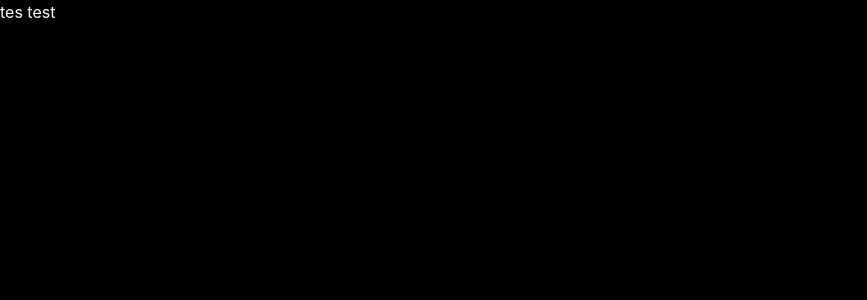
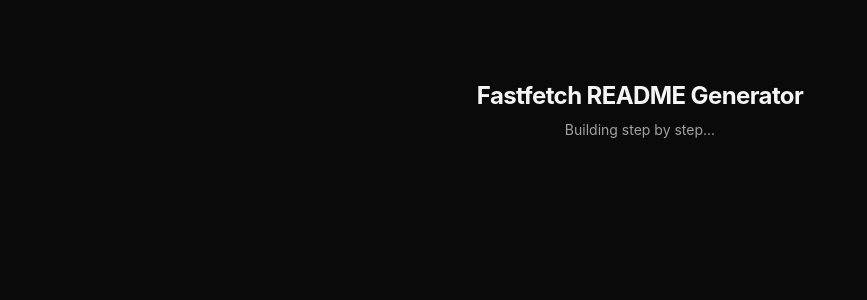
Before and after one commit to girimohit/ascii-fetch, a React (Vite) app: page / in a window 1280 px wide. Shown: the top 300 px of the page, without its empty margins (0-867 px from the left). Built offline with nearby package versions, Linux system fonts and the light colour scheme.

Commit message:
Add theme variables and grid background

```diff
--- a/src/App.tsx
+++ b/src/App.tsx
@@ -1,9 +1,12 @@
-function App() {
+export default function App() {
   return (
-    <>
-      <div className='w-full h-screen bg-black text-white'>tes test</div>
-    </>
-  )
+    <div className="min-h-screen bg-neutral-950 text-neutral-100 flex flex-col">
+      <main className="flex-1 max-w-7xl w-full mx-auto p-4 sm:p-6 lg:p-8">
+        <div className="text-center py-12">
+          <h1 className="text-2xl font-bold tracking-tight">Fastfetch README Generator</h1>
+          <p className="text-neutral-400 mt-2 text-sm">Building step by step...</p>
+        </div>
+      </main>
+    </div>
+  );
 }
-
-export default App
--- a/src/index.css
+++ b/src/index.css
@@ -1 +1,63 @@
 @import "tailwindcss";
+
+:root {
+  --bg: #0b0e14;
+  --surface: rgba(22, 27, 39, 0.72);
+  --surface-hover: rgba(30, 37, 54, 0.85);
+  --border: rgba(255, 255, 255, 0.08);
+  --border-focus: rgba(198, 96, 206, 0.5);
+
+  /* Primary Accent & Glows */
+  --primary: #C660CE;
+  --primary-hover: #b34ebc;
+  --accent-cyan: #38bdf8;
+
+  /* Text */
+  --text-main: #f1f5f9;
+  --text-muted: #94a3b8;
+
+  /* Card Colors (Terminal / Fastfetch) */
+  --card-bg: #0d1117;
+  --card-green: #3fb950;
+  --card-orange: #f0883e;
+  --card-blue: #58a6ff;
+  --card-gray: #484f58;
+  --card-ascii: #e6edf3;
+}
+
+body {
+  margin: 0;
+  background-color: var(--bg);
+  color: var(--text-main);
+  font-family: -apple-system, BlinkMacSystemFont, "Segoe UI", Roboto, "Helvetica Neue", Arial, sans-serif;
+  background-image:
+    radial-gradient(ellipse 80% 50% at 50% -20%, rgba(198, 96, 206, 0.12), transparent),
+    radial-gradient(ellipse 60% 40% at 90% 80%, rgba(56, 189, 248, 0.07), transparent),
+    linear-gradient(to right, rgba(255, 255, 255, 0.02) 1px, transparent 1px),
+    linear-gradient(to bottom, rgba(255, 255, 255, 0.02) 1px, transparent 1px);
+  background-size: 100% 100%, 100% 100%, 32px 32px, 32px 32px;
+  background-attachment: fixed;
+  min-height: 100vh;
+}
+
+/* Glassmorphism panel utility */
+.glass-panel {
+  background: var(--surface);
+  backdrop-filter: blur(12px);
+  -webkit-backdrop-filter: blur(12px);
+  border: 1px solid var(--border);
+  box-shadow: 0 8px 32px 0 rgba(0, 0, 0, 0.37);
+}
+
+.glass-input {
+  background: rgba(11, 14, 20, 0.6);
+  border: 1px solid var(--border);
+  color: var(--text-main);
+  transition: border-color 0.2s, box-shadow 0.2s;
+}
+
+.glass-input:focus {
+  outline: none;
+  border-color: var(--border-focus);
+  box-shadow: 0 0 0 2px rgba(198, 96, 206, 0.2);
+}
```
Also changed, not shown: 1 other file (tests, documents, lock files or other folders).
